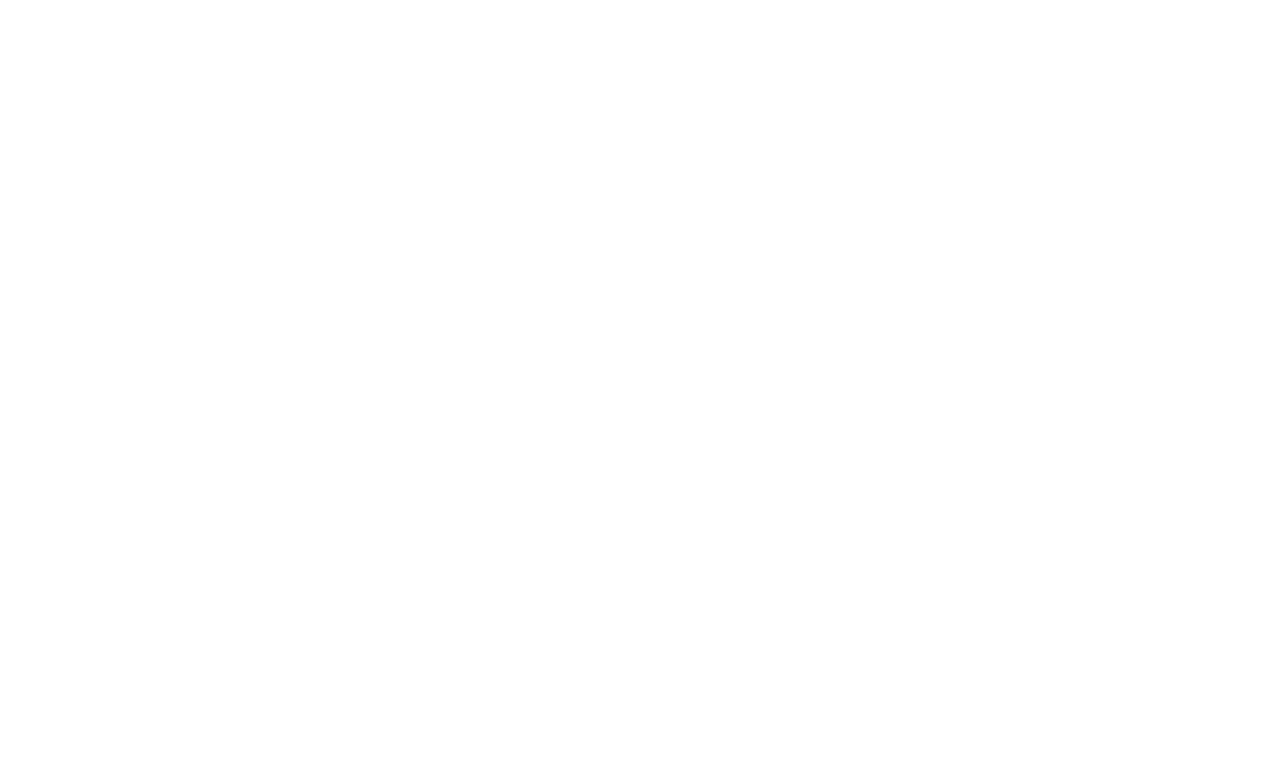
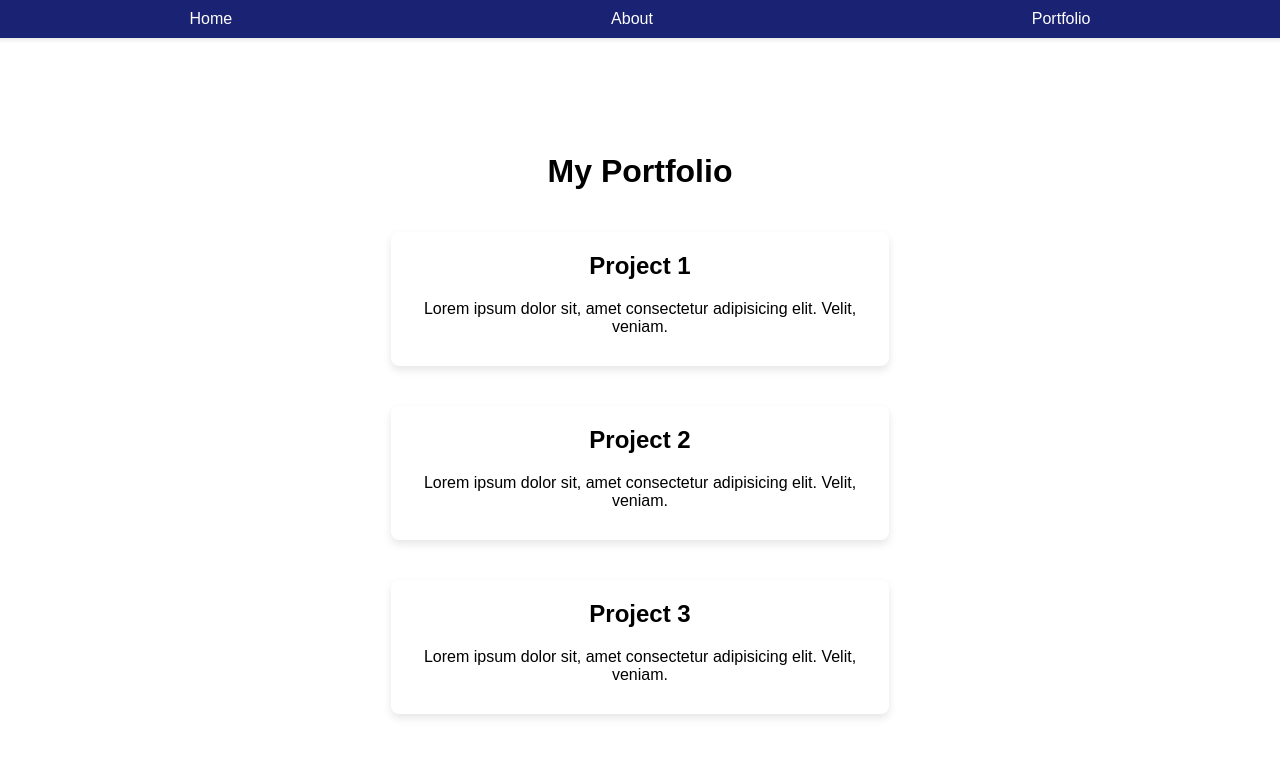
Before and after one commit to RotoRadarRiemer/block12, a plain HTML site: page portfolio.html in a window 1280 px wide. Drawn offline with Linux system fonts and the light colour scheme.

Commit message:
Portfolio page done

```diff
--- a/about.html
+++ b/about.html
@@ -3,8 +3,8 @@
 <head>
     <meta charset="UTF-8">
     <meta name="viewport" content="width=device-width, initial-scale=1.0">
-    <title>About Me - Your Name</title>
-    <link rel="stylesheet" href="style.css">
+    <title>About Me - Joshua Riemer</title>
+    <link rel="stylesheet" href="styles.css">
 </head>
 <body>
     <header>
--- a/portfolio.html
+++ b/portfolio.html
@@ -0,0 +1,39 @@
+<!DOCTYPE html>
+<html lang="en">
+<head>
+    <meta charset="UTF-8">
+    <meta name="viewport" content="width=device-width, initial-scale=1.0">
+    <title>Portfolio - Your Name</title>
+    <link rel="stylesheet" href="styles.css">
+</head>
+<body>
+    <header>
+        <nav>
+            <ul>
+                <li><a href="index.html">Home</a></li>
+                <li><a href="about.html">About</a></li>
+                <li><a href="portfolio.html">Portfolio</a></li>
+            </ul>
+        </nav>
+    </header>
+
+    <main class="portfolio">
+        <h1>My Portfolio</h1>
+
+        <section class="project">
+            <h2>Project 1</h2>
+            <p>Lorem ipsum dolor sit, amet consectetur adipisicing elit. Velit, veniam.</p>
+        </section>
+
+        <section class="project">
+            <h2>Project 2</h2>
+            <p>Lorem ipsum dolor sit, amet consectetur adipisicing elit. Velit, veniam.</p>
+        </section>
+
+        <section class="project">
+            <h2>Project 3</h2>
+            <p>Lorem ipsum dolor sit, amet consectetur adipisicing elit. Velit, veniam.</p>
+        </section>
+    </main>
+</body>
+</html>
--- a/style.css
+++ b/styles.css
@@ -12,7 +12,7 @@ header {
     position: absolute;
     top: 0;
     width: 100%;
-    background-color: #f3f4f6;
+    background-color: #1A2373;
     padding: 10px 20px;
     box-shadow: 0px 2px 4px rgba(0, 0, 0, 0.1);
 }
@@ -31,13 +31,13 @@ nav li {
 
 nav a {
     text-decoration: none;
-    color: #555;
+    color: #fdfdfd;
     padding: 5px 10px;
     transition: background-color 0.3s;
 }
 
 nav a:hover {
-    background-color: #ddd;
+    background-color: #3949AB;
 }
 
 .container {
@@ -97,3 +97,35 @@ main {
 .section p {
     margin: 0.5em 0;
 }
+
+.portfolio {
+    display: flex;
+    flex-direction: column;
+    align-items: center;
+    margin-top: 100px;
+}
+
+.project {
+    background-color: white;
+    margin: 20px;
+    padding: 20px;
+    border-radius: 8px;
+    box-shadow: 0 4px 8px rgba(0, 0, 0, 0.1);
+    width: 80%;
+    text-align: center;
+}
+
+.project h2 {
+    margin-top: 0;
+}
+
+.project-pic {
+    width: 300px;
+    height: 200px;
+    object-fit: cover;
+    margin: 10px 0;
+}
+
+.project p {
+    margin: 10px 0;
+}
```
Also changed, not shown: index.html (+1 -1 lines).
